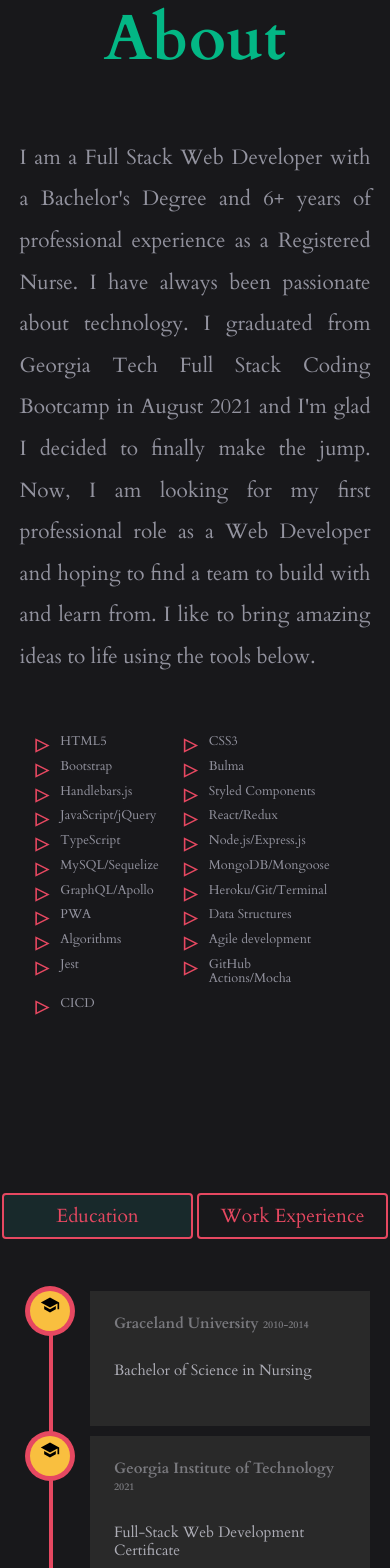
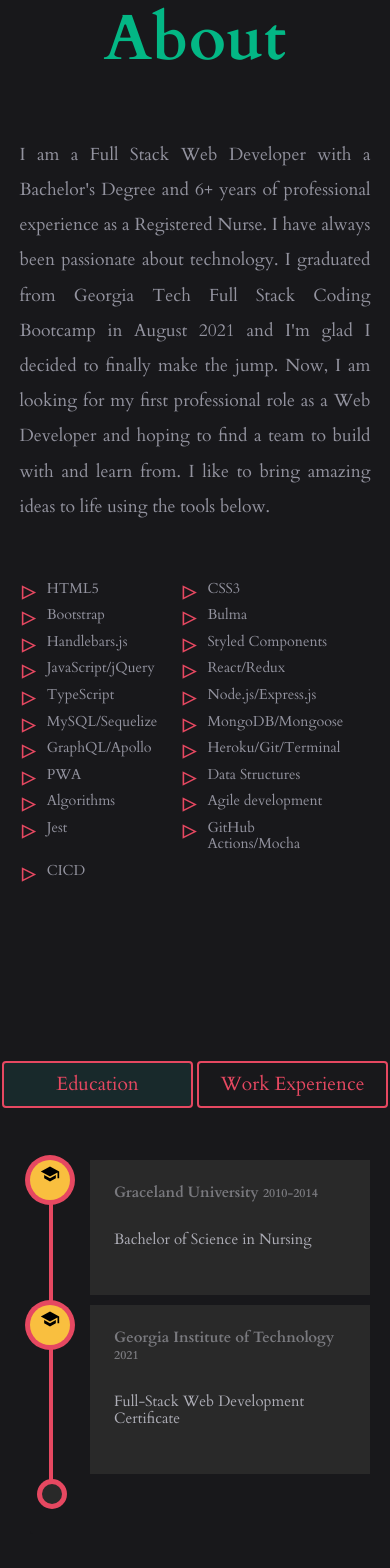
Before and after one commit to natnaelh14/portfolio-website, a React (Create React App) app: page / in a window 390 px wide. Shown: the part 1100-2668 px from the top of the page. Built offline with nearby package versions, Linux system fonts and the light colour scheme.

Commit message:
fixed font size for smaller screen

```diff
--- a/src/components/about/about.css
+++ b/src/components/about/about.css
@@ -67,13 +67,16 @@
 
 @media screen and (max-width: 700px) {
   .about-subSectionitem {
-    font-size: 0.8rem !important;
+    font-size: 0.9rem !important;
+  }
+  .about-text {
+    font-size: 1.1rem;
   }
 }
 
 @media screen and (max-width: 1000px) {
   .about-text {
-    font-size: 1.3rem;
+    font-size: 1.1rem;
   }
   .about-subSectionitem {
     font-size: 1rem;
--- a/src/components/experience/education.module.css
+++ b/src/components/experience/education.module.css
@@ -154,7 +154,7 @@ a:hover {
     font-size: 15px;
   }
   .label h2 span {
-    font-size: 10px;
+    font-size: 12px;
   }
   .label p {
     font-size: 15px;
--- a/src/components/projects/content.js
+++ b/src/components/projects/content.js
@@ -12,6 +12,7 @@ const projectContent = {
   ],
   jboard: [
     'Built with Style Components, React, React Router, Redux, Node, Express GraphQL & MongoDB',
+    'User Authentication/Reset forgotten password',
     'Add/Update/Delete company information',
     'Upload resume',
     'Drag and Drop companies based interview stage',
```
